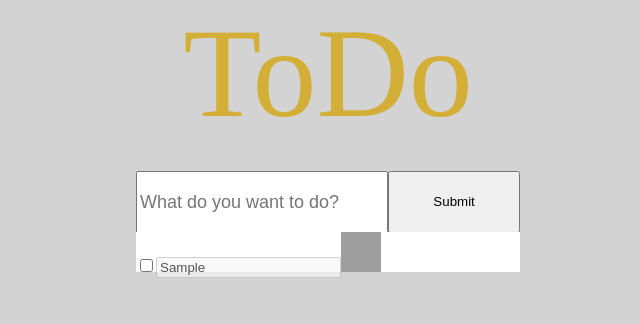
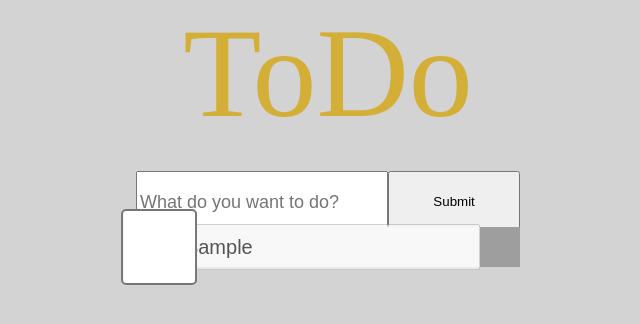
Before and after one commit to clk1006/toDoApp, a Next.js app: page / in a window 1280 px wide. Both pictures are taken after typing "Sample" into the empty fields and a click on the button "Submit". Shown: the top 324 px of the page, without its empty margins (312-952 px from the left). Built offline with nearby package versions, Linux system fonts and the light colour scheme; grey boxes are pictures that could not be loaded.

Commit message:
change style

```diff
--- a/pages/index.js
+++ b/pages/index.js
@@ -37,13 +37,20 @@ const IndexPage = () => {
 						<div className="item">
 							<input
 								type="checkbox"
+								style={{ height: "5vh", width: "5vh", msTransform: "scale(2)",
+mozTransform: "scale(2)",
+webkitTransform: "scale(2)",
+oTransform: "scale(2)",
+transform: "scale(2)"}}
 								checked={items[index][1]}
 								onChange={() => {
 									items[index][1] = !items[index][1];
 									setLoad(!load);
 								}}
 							/>
-							<input className="Name" type="text" value={items[index][0]} disabled />
+
+							{items[index][1]||<input style={{fontSize:"20px",margin:"0",height:"100%",width:"80%"}}className="Name" type="text" value={items[index][0]} disabled />}
+							{items[index][1] && <input style={{color:"grey",textDecoration:"line-through", fontSize: "20px", margin: "0", height: "100%", width: "80%" }} className="Name" type="text" value={items[index][0]} disabled />}
 							<img
 								className="Delete"
 								src="../assets/Delete.png"
@@ -99,21 +106,18 @@ const IndexPage = () => {
 					alig-items: center;
 				}
 				.item {
-					margin-top:5px;
 					width: 100%;
+					padding:0;
 					height: 5vh;
 					background: white;
+					display:flex;
+					align-items:center;
 				}
 				.Delete {
 					margin-right: 0;
 					height: 5vh;
 					width: 5vh;
 				}
-				.name {
-					height: 0px;
-					width: 60%;
-
-				}
 			`}</style>
 		</div>
 	);
```
